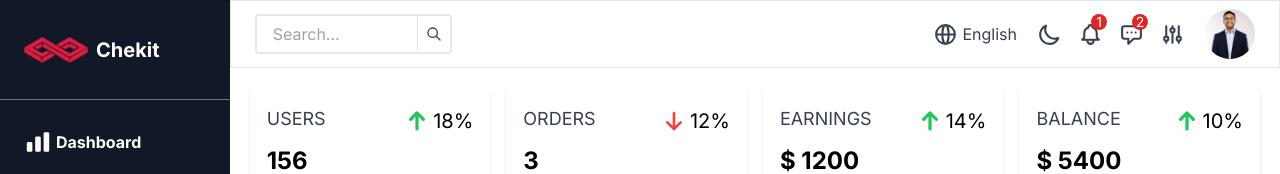
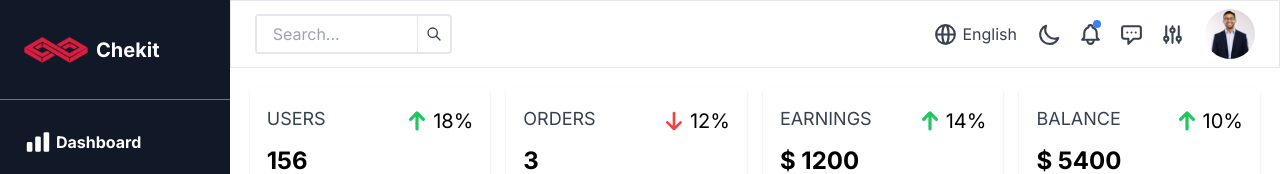
Before and after one commit to KaiWritesCode/react-dashboard, a React (Create React App) app: page / in a window 1280 px wide. Shown: the top 174 px of the page. Built offline with nearby package versions, Linux system fonts and the light colour scheme.

Commit message:
changed nav items number notifications

```diff
--- a/src/components/Navigation.tsx
+++ b/src/components/Navigation.tsx
@@ -50,17 +50,17 @@ const Navigation = ({ isOpen }: Iprops) => {
             <GlobeAltIcon width="25" className="mr-1" />
             English
           </div>
-          <div className="ml-5 text-gray-700 hidden sm:block cursor-pointer">
-            <MoonIcon width="25" />
-          </div>
+
+          <MoonIcon className="ml-5 text-gray-700 hidden sm:block cursor-pointer" width="25" />
+
           <div className="ml-4 text-gray-700 relative  cursor-pointer">
             <BellIcon width="25" />
-            <div className="w-4 h-4 bg-red-600 text-white rounded-full flex justify-center
-             items-center text-sm absolute -top-2 -right-1 weight">1</div>
+            <div className="w-2 h-2 bg-blue-500 text-white rounded-full flex justify-center
+             items-center text-sm absolute -top-0.5 right-0.5 weight"></div>
           </div>
           <div className="ml-4 text-gray-700 relative cursor-pointer hidden sm:block">
-            <div className="w-4 h-4 bg-red-600 text-white rounded-full flex justify-center items-center
-             text-sm absolute -top-2 -right-1 ">2</div>
+            {/* <div className="w-3 h-3 bg-blue-700 text-white rounded-full flex justify-center
+             items-center text-sm absolute -top-1 -right-1 weight"></div> */}
             <ChatAltIcon width="25" />
           </div>
           <div className="ml-4 text-gray-700 cursor-pointer hidden sm:block">
```
